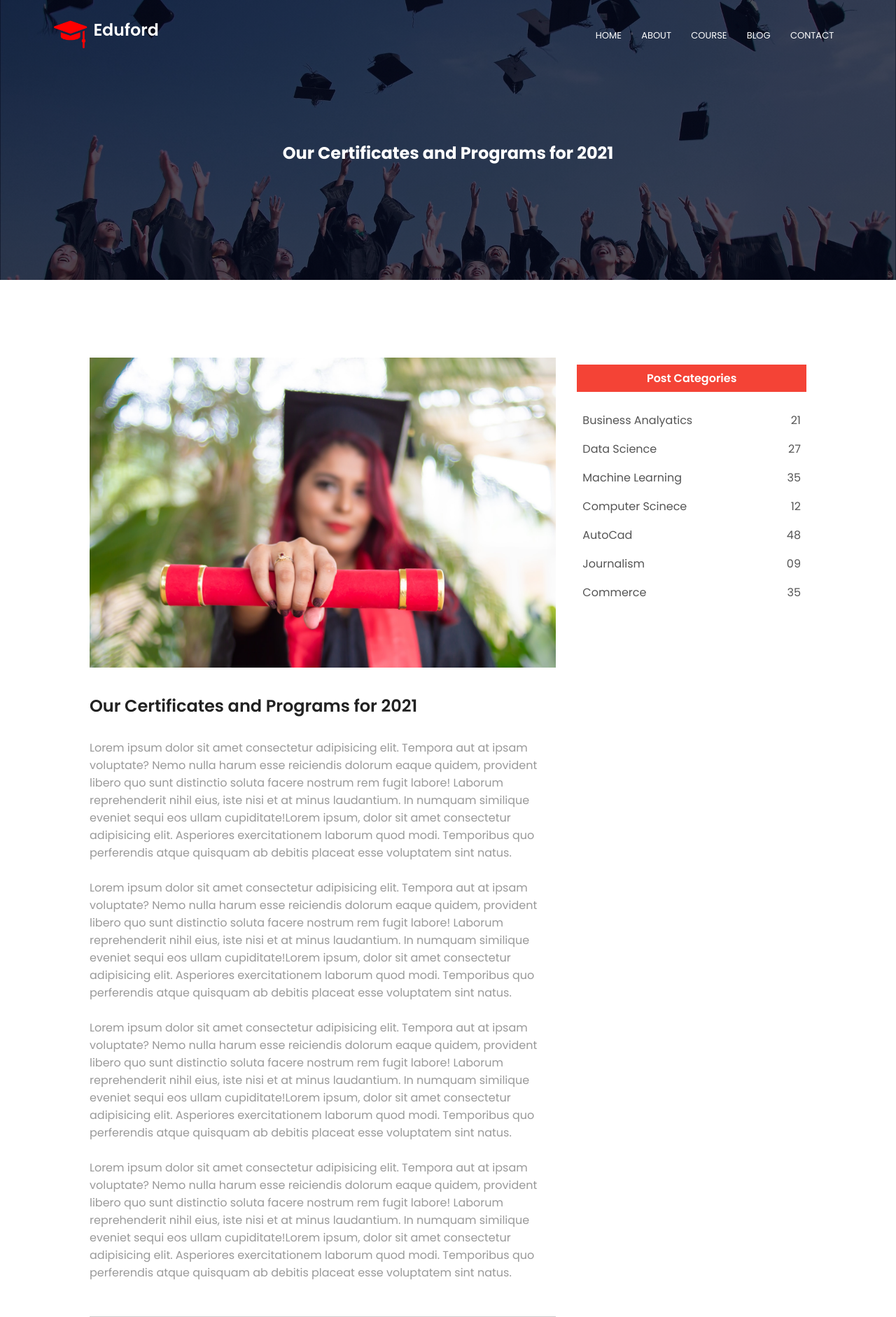
After one commit to ShubhamGavand1234/FINAL, a PHP site: page /blog.html in a window 1280 px wide. The commit adds this page. Shown: the top 1882 px of the page at 70% size. Run offline with PHP 8.4, Linux system fonts and the light colour scheme.

Commit message:
Blog Page

```diff
--- /dev/null
+++ b/blog.html
@@ -0,0 +1,174 @@
+<!DOCTYPE html>
+<html lang="en">
+  <head>
+    <meta charset="UTF-8" />
+    <meta http-equiv="X-UA-Compatible" content="IE=edge" />
+    <meta name="viewport" content="width=device-width, initial-scale=1.0" />
+    <link rel="preconnect" href="https://fonts.gstatic.com" />
+
+    <link
+      href="https://fonts.googleapis.com/css2?family=Poppins:wght@100;200;300;400;600;700&display=swap"
+      rel="stylesheet"
+    />
+    <link rel="stylesheet" href="style.css" />
+
+    <link
+      rel="stylesheet"
+      href="https://cdnjs.cloudflare.com/ajax/libs/font-awesome/5.15.3/css/all.min.css"
+    />
+    <title>Blog</title>
+  </head>
+  <body>
+    <section class="sub-header">
+      <nav>
+        <a href="index.html"><img src="./eduford_img/logo.png" alt="logo" /></a>
+        <dvi class="nav-links" id="navLinks">
+          <i class="fas fa-times" onclick="hideMenu()"></i>
+          <ul>
+            <li><a href="">HOME</a></li>
+            <li><a href="">ABOUT</a></li>
+            <li><a href="">COURSE</a></li>
+            <li><a href="">BLOG</a></li>
+            <li><a href="">CONTACT</a></li>
+          </ul>
+        </dvi>
+        <i class="fas fa-bars" onclick="showMenu()"></i>
+      </nav>
+      <h1>Our Certificates and Programs for 2021</h1>
+    </section>
+
+    <!-- Blog page content -->
+
+    <section class="blog-content">
+      <div class="row">
+        <div class="blog-left">
+          <img src="./eduford_img/certificate.jpg" alt="" />
+          <h2>Our Certificates and Programs for 2021</h2>
+          <p>
+            Lorem ipsum dolor sit amet consectetur adipisicing elit. Tempora aut
+            at ipsam voluptate? Nemo nulla harum esse reiciendis dolorum eaque
+            quidem, provident libero quo sunt distinctio soluta facere nostrum
+            rem fugit labore! Laborum reprehenderit nihil eius, iste nisi et at
+            minus laudantium. In numquam similique eveniet sequi eos ullam
+            cupiditate!Lorem ipsum, dolor sit amet consectetur adipisicing elit.
+            Asperiores exercitationem laborum quod modi. Temporibus quo
+            perferendis atque quisquam ab debitis placeat esse voluptatem sint
+            natus.
+          </p>
+          <br />
+          <p>
+            Lorem ipsum dolor sit amet consectetur adipisicing elit. Tempora aut
+            at ipsam voluptate? Nemo nulla harum esse reiciendis dolorum eaque
+            quidem, provident libero quo sunt distinctio soluta facere nostrum
+            rem fugit labore! Laborum reprehenderit nihil eius, iste nisi et at
+            minus laudantium. In numquam similique eveniet sequi eos ullam
+            cupiditate!Lorem ipsum, dolor sit amet consectetur adipisicing elit.
+            Asperiores exercitationem laborum quod modi. Temporibus quo
+            perferendis atque quisquam ab debitis placeat esse voluptatem sint
+            natus.
+          </p>
+          <br />
+          <p>
+            Lorem ipsum dolor sit amet consectetur adipisicing elit. Tempora aut
+            at ipsam voluptate? Nemo nulla harum esse reiciendis dolorum eaque
+            quidem, provident libero quo sunt distinctio soluta facere nostrum
+            rem fugit labore! Laborum reprehenderit nihil eius, iste nisi et at
+            minus laudantium. In numquam similique eveniet sequi eos ullam
+            cupiditate!Lorem ipsum, dolor sit amet consectetur adipisicing elit.
+            Asperiores exercitationem laborum quod modi. Temporibus quo
+            perferendis atque quisquam ab debitis placeat esse voluptatem sint
+            natus.
+          </p>
+          <br />
+          <p>
+            Lorem ipsum dolor sit amet consectetur adipisicing elit. Tempora aut
+            at ipsam voluptate? Nemo nulla harum esse reiciendis dolorum eaque
+            quidem, provident libero quo sunt distinctio soluta facere nostrum
+            rem fugit labore! Laborum reprehenderit nihil eius, iste nisi et at
+            minus laudantium. In numquam similique eveniet sequi eos ullam
+            cupiditate!Lorem ipsum, dolor sit amet consectetur adipisicing elit.
+            Asperiores exercitationem laborum quod modi. Temporibus quo
+            perferendis atque quisquam ab debitis placeat esse voluptatem sint
+            natus.
+          </p>
+          <div class="comment-box">
+            <h3>Leave a comment</h3>
+            <form action="" class="comment-form">
+              <input type="text" placeholder="Enter Name" />
+              <input type="email" placeholder="Enter Email" />
+              <textarea placeholder="Comment" rows="5"></textarea>
+              <button class="hero-btn red-btn" type="submit">
+                Post comment
+              </button>
+            </form>
+          </div>
+        </div>
+        <div class="blog-right">
+          <h3>Post Categories</h3>
+          <div>
+            <span>Business Analyatics</span>
+            <span>21</span>
+          </div>
+
+          <div>
+            <span>Data Science</span>
+            <span>27</span>
+          </div>
+
+          <div>
+            <span>Machine Learning</span>
+            <span>35</span>
+          </div>
+
+          <div>
+            <span>Computer Scinece</span>
+            <span>12</span>
+          </div>
+
+          <div>
+            <span>AutoCad</span>
+            <span>48</span>
+          </div>
+
+          <div>
+            <span>Journalism</span>
+            <span>09</span>
+          </div>
+
+          <div>
+            <span>Commerce</span>
+            <span>35</span>
+          </div>
+        </div>
+      </div>
+    </section>
+
+    <!-- Footer -->
+    <section class="footer">
+      <h4>About Us</h4>
+      <p>
+        Lorem ipsum dolor sit, amet consectetur adipisicing elit. Quam accusamus
+        optio excepturi <br />libero est soluta natus eius aliquam debitis at.
+      </p>
+      <div class="icons">
+        <i class="fab fa-facebook-square"></i>
+        <i class="fab fa-twitter-square"></i>
+        <i class="fab fa-instagram-square"></i>
+        <i class="fab fa-linkedin"></i>
+      </div>
+      <p>Made with <i class="fas fa-heart"></i> by WebDevinc</p>
+    </section>
+    <!-- javascrips part -->
+    <script>
+      var navLinks = document.getElementById("navLinks");
+
+      function showMenu() {
+        navLinks.style.right = "0";
+      }
+
+      function hideMenu() {
+        navLinks.style.right = "-200px";
+      }
+    </script>
+  </body>
+</html>
--- a/style.css
+++ b/style.css
@@ -416,3 +416,82 @@ h3 {
 .red-btn:hover {
   color: #fff;
 }
+
+/* BLOG CSS */
+
+.blog-content {
+  width: 80%;
+  margin: auto;
+  padding: 60px 0;
+}
+
+.blog-content .blog-left {
+  flex-basis: 65%;
+}
+
+.blog-left img {
+  width: 100%;
+}
+
+.blog-left h2 {
+  color: #222;
+  font-weight: 600;
+  margin: 30px 0;
+}
+
+.blog-left p {
+  color: #999;
+  padding: 0;
+}
+
+.blog-right {
+  flex-basis: 32%;
+}
+
+.blog-right h3 {
+  background-color: #f44336;
+  color: #fff;
+  padding: 7px 0;
+  font-size: 16px;
+  margin-bottom: 20px;
+}
+
+.blog-right div {
+  display: flex;
+  align-items: center;
+  justify-content: space-between;
+  color: #555;
+  padding: 8px;
+  box-sizing: border-box;
+}
+
+.comment-box {
+  border: 1px solid #ccc;
+  margin: 50px 0;
+  padding: 10px 20px;
+}
+
+.comment-box h3 {
+  text-align: left;
+}
+
+.comment-form input,
+.comment-form textarea {
+  width: 100%;
+  padding: 10px;
+  margin: 15px 0;
+  box-sizing: border-box;
+  border: none;
+  outline: none;
+  background-color: #f0f0f0;
+}
+
+.comment-form button {
+  margin: 10px 0;
+}
+
+@media (max-width: 700px) {
+  .sub-header {
+    font-size: 24px;
+  }
+}
```
